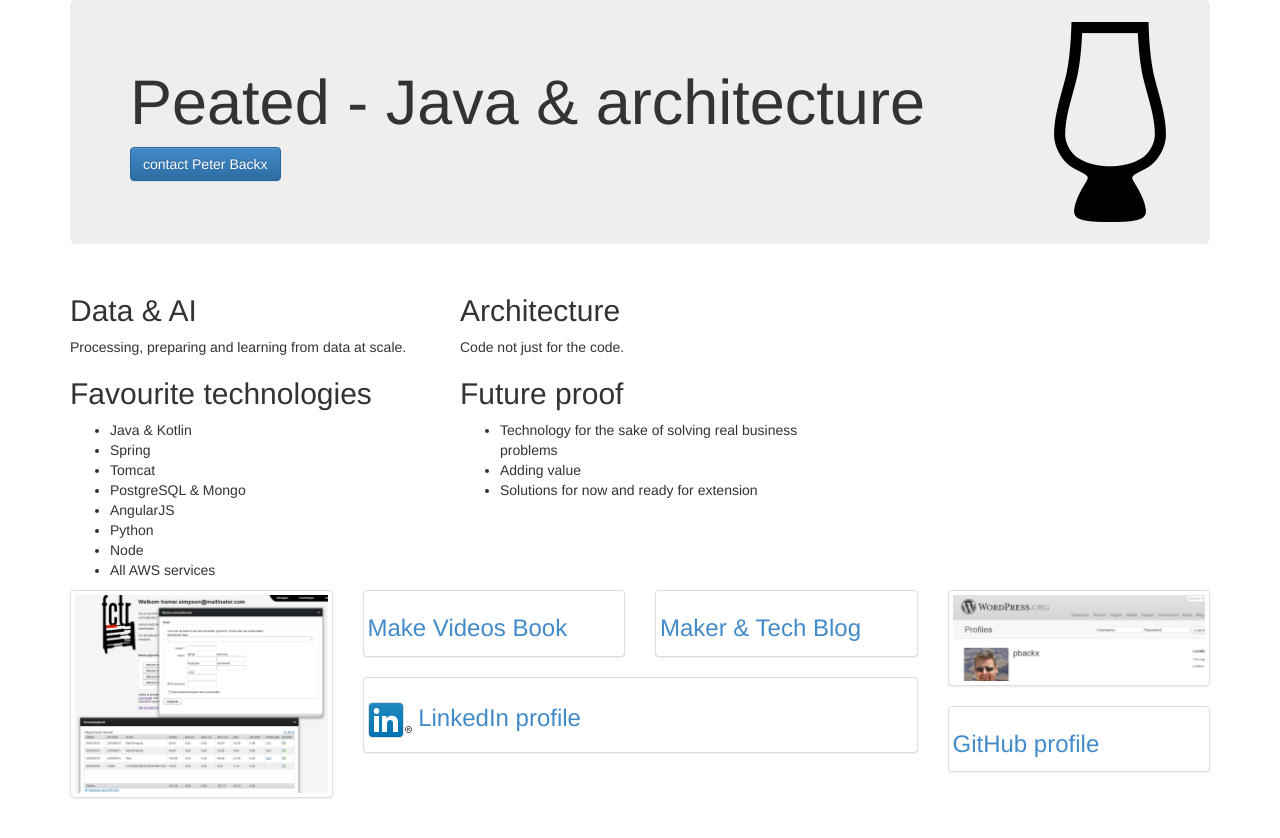
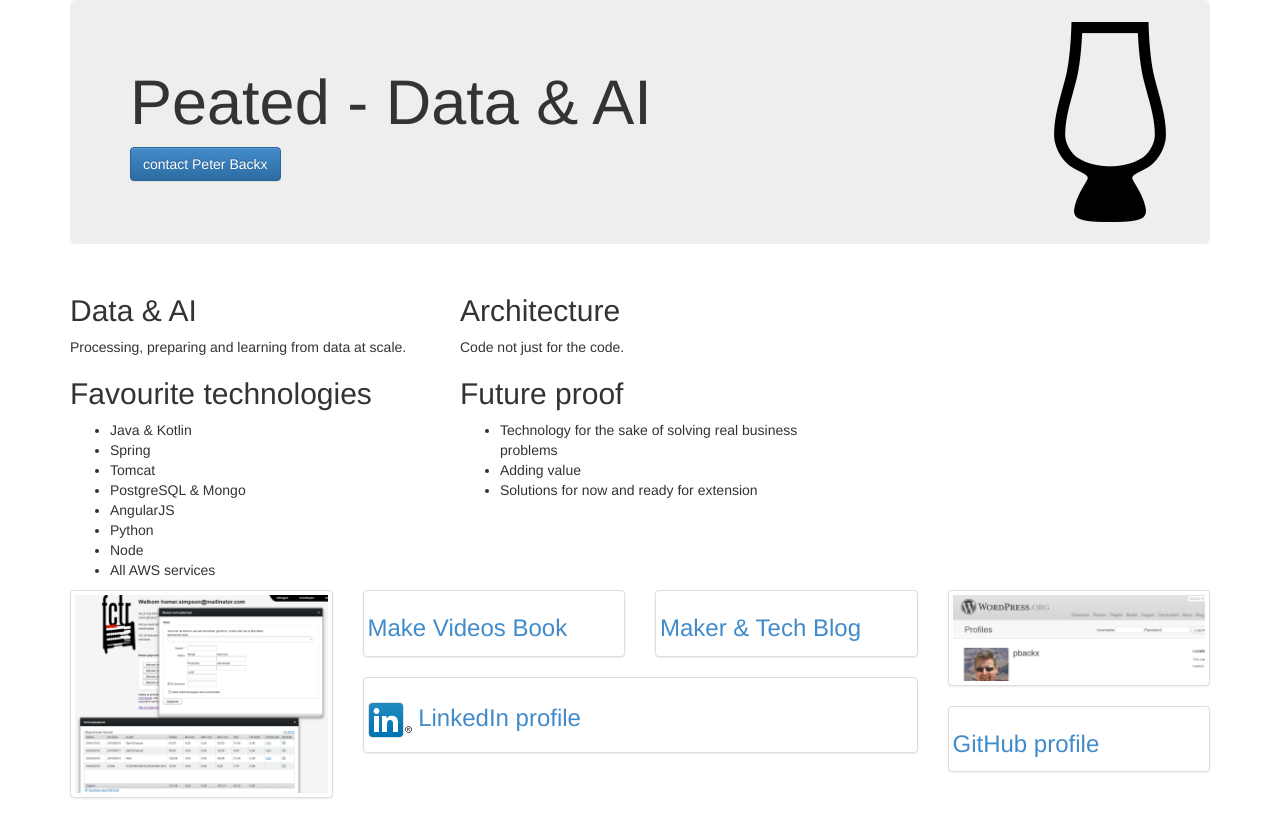
Before and after one commit to pbackx/peated-website, a Jekyll site: the page built from index.html, in a window 1280 px wide. Shown: the top 838 px of the page. Built offline with Jekyll 4.4.1, drawn with Linux system fonts in a browser that asks for light colours; nearby versions of some CDN libraries.

Commit message:
Update tagline

```diff
--- a/index.html
+++ b/index.html
@@ -4,7 +4,7 @@
 ---
 	<div class="container">
 	  <div class="jumbotron">
-        <h1>Peated - Java & architecture</h1>
+        <h1>Peated - Data & AI</h1>
         <p><a class="btn btn-primary btn-large" href="mailto:peter.backx@peated.be">contact Peter Backx</a></p>
       </div>
 
```
